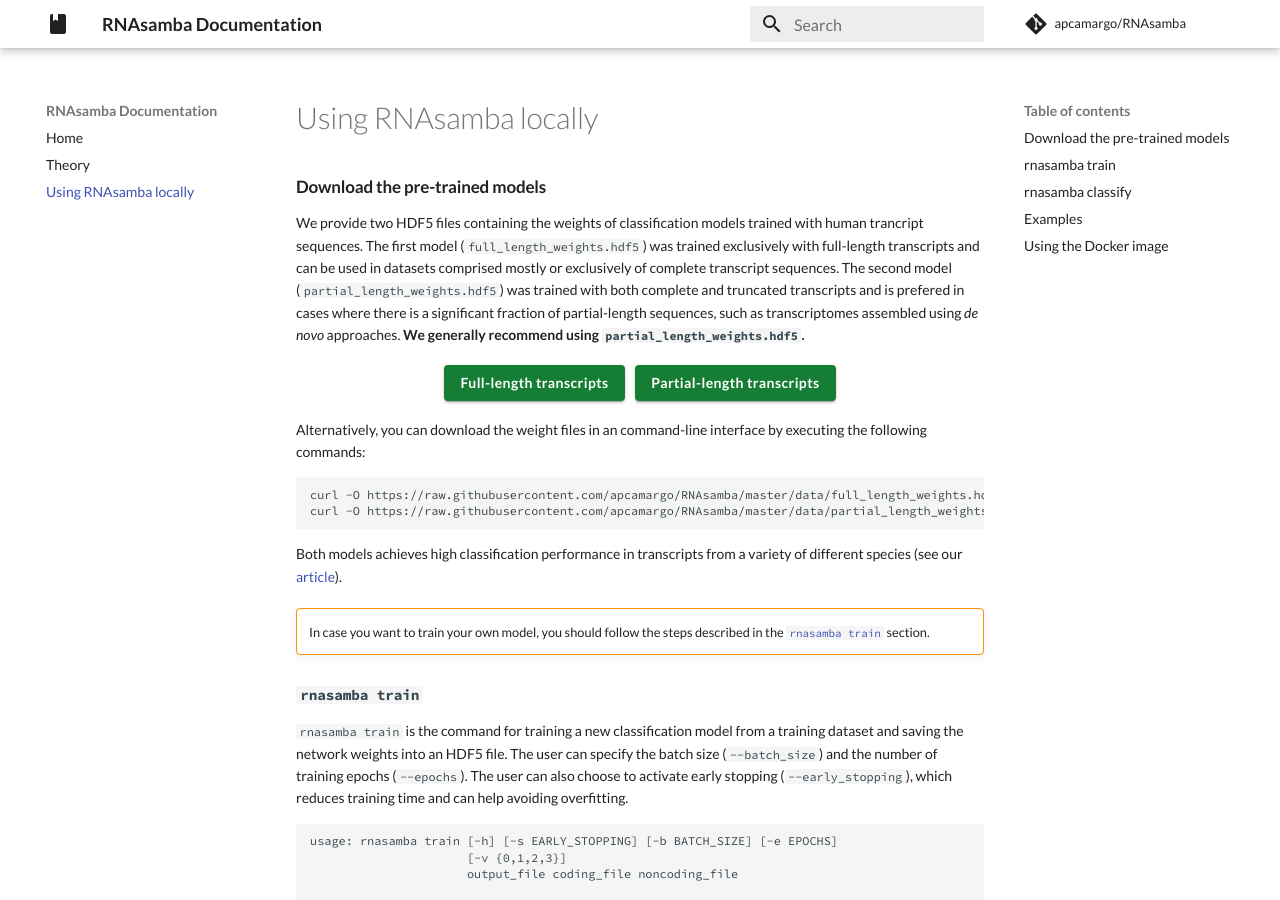
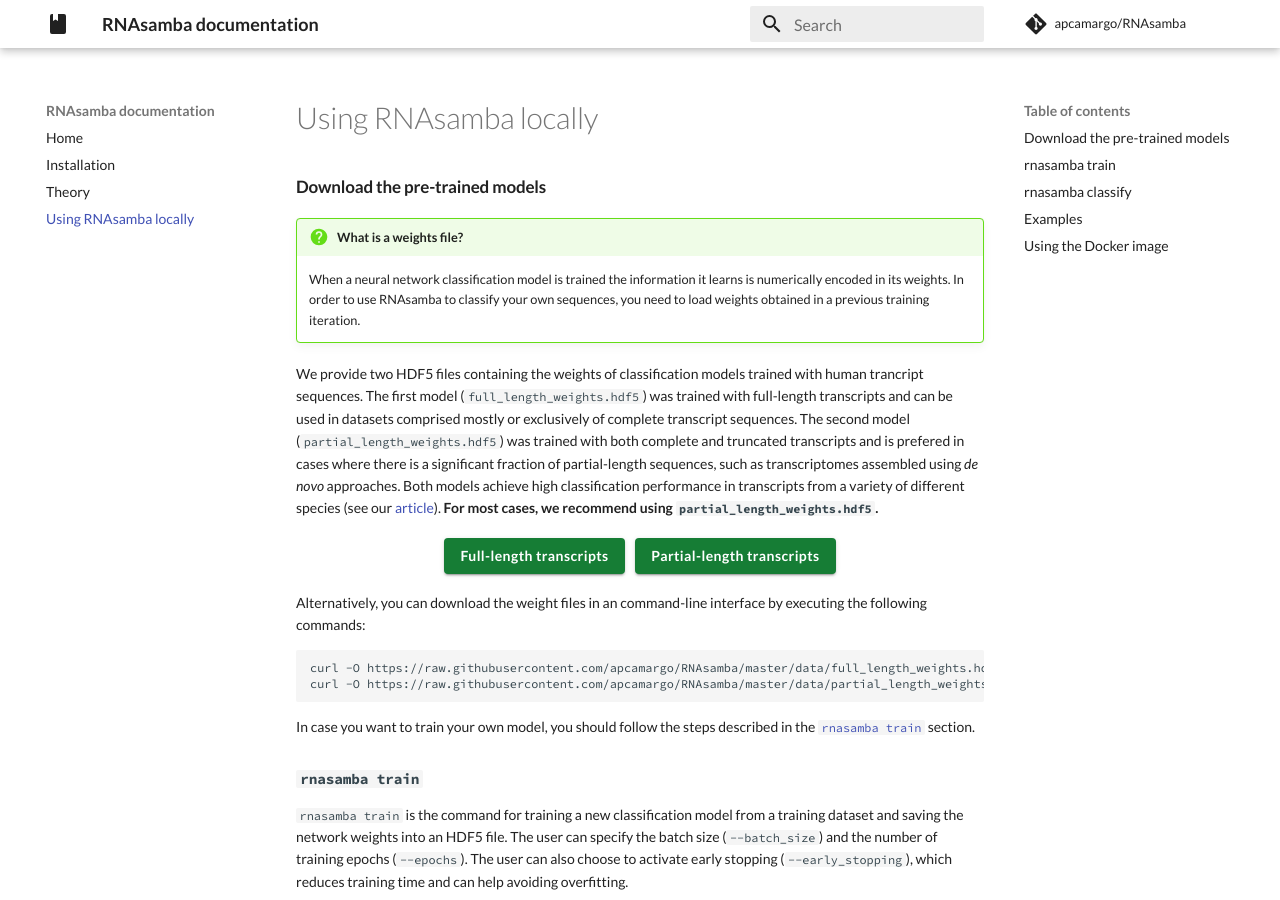
Before and after one commit to apcamargo/RNAsamba, an MkDocs documentation site: the page built from docs/usage.md, in a window 1280 px wide and 900 px high. Built offline with MkDocs 1.6.1 and Material for MkDocs 9.7.7, drawn with Linux system fonts in a browser that asks for light colours; comment, search, counter and statistics services are not loaded.

Commit message:
Improve documentation

````diff
--- a/docs/usage.md
+++ b/docs/usage.md
@@ -2,7 +2,10 @@
 
 ## Download the pre-trained models
 
-We provide two HDF5 files containing the weights of classification models trained with human trancript sequences. The first model (`full_length_weights.hdf5`) was trained exclusively with full-length transcripts and can be used in datasets comprised mostly or exclusively of complete transcript sequences. The second model (`partial_length_weights.hdf5`) was trained with both complete and truncated transcripts and is prefered in cases where there is a significant fraction of partial-length sequences, such as transcriptomes assembled using *de novo* approaches. **We generally recommend using `partial_length_weights.hdf5`.**
+!!! question "What is a weights file?"
+    When a neural network classification model is trained the information it learns is numerically encoded in its weights. In order to use RNAsamba to classify your own sequences, you need to load weights obtained in a previous training iteration.
+
+We provide two HDF5 files containing the weights of classification models trained with human trancript sequences. The first model (`full_length_weights.hdf5`) was trained with full-length transcripts and can be used in datasets comprised mostly or exclusively of complete transcript sequences. The second model (`partial_length_weights.hdf5`) was trained with both complete and truncated transcripts and is prefered in cases where there is a significant fraction of partial-length sequences, such as transcriptomes assembled using *de novo* approaches. Both models achieve high classification performance in transcripts from a variety of different species (see our [article](https://www.biorxiv.org/content/10.1101/620880v1)). **For most cases, we recommend using `partial_length_weights.hdf5`.**
 
 <center>
   <button onclick="location.href='https://raw.githubusercontent.com/apcamargo/RNAsamba/master/data/full_length_weights.hdf5'" class="pure-material-button-contained">Full-length transcripts</button>
@@ -16,10 +19,7 @@ curl -O https://raw.githubusercontent.com/apcamargo/RNAsamba/master/data/full_le
 curl -O https://raw.githubusercontent.com/apcamargo/RNAsamba/master/data/partial_length_weights.hdf5
 ```
 
-Both models achieves high classification performance in transcripts from a variety of different species (see our [article](https://www.biorxiv.org/content/10.1101/620880v1)).
-
-!!! warning ""
-    In case you want to train your own model, you should follow the steps described in the [`rnasamba train`](#rnasamba-train) section.
+In case you want to train your own model, you should follow the steps described in the [`rnasamba train`](#rnasamba-train) section.
 
 
 ## `rnasamba train`
--- a/mkdocs.yml
+++ b/mkdocs.yml
@@ -1,4 +1,4 @@
-site_name: 'RNAsamba Documentation'
+site_name: 'RNAsamba documentation'
 site_url: 'https://apcamargo.github.io/RNAsamba/'
 site_description: 'Documentation for RNAsamba, a coding potential assessment tool'
 site_author: 'Antonio Camargo'
@@ -8,6 +8,7 @@ repo_url: 'https://github.com/apcamargo/RNAsamba'
 
 nav:
   - Home: 'index.md'
+  - Installation: 'installation.md'
   - Theory: 'theory.md'
   - Using RNAsamba locally: 'usage.md'
 
````
Also changed, not shown: docs/index.md (+0 -22 lines), docs/installation.md (added, +24 -0 lines), docs/images/figure1.png, docs/images/figure2.png.
